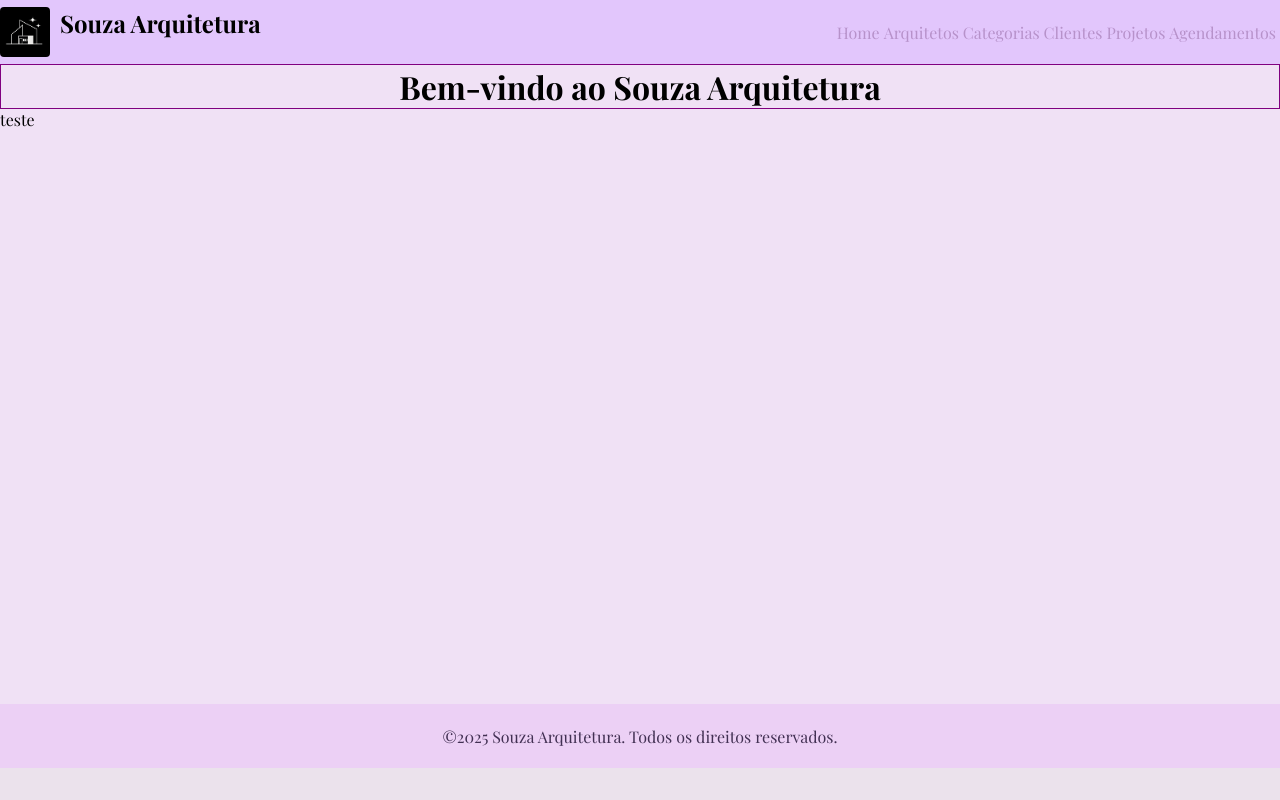
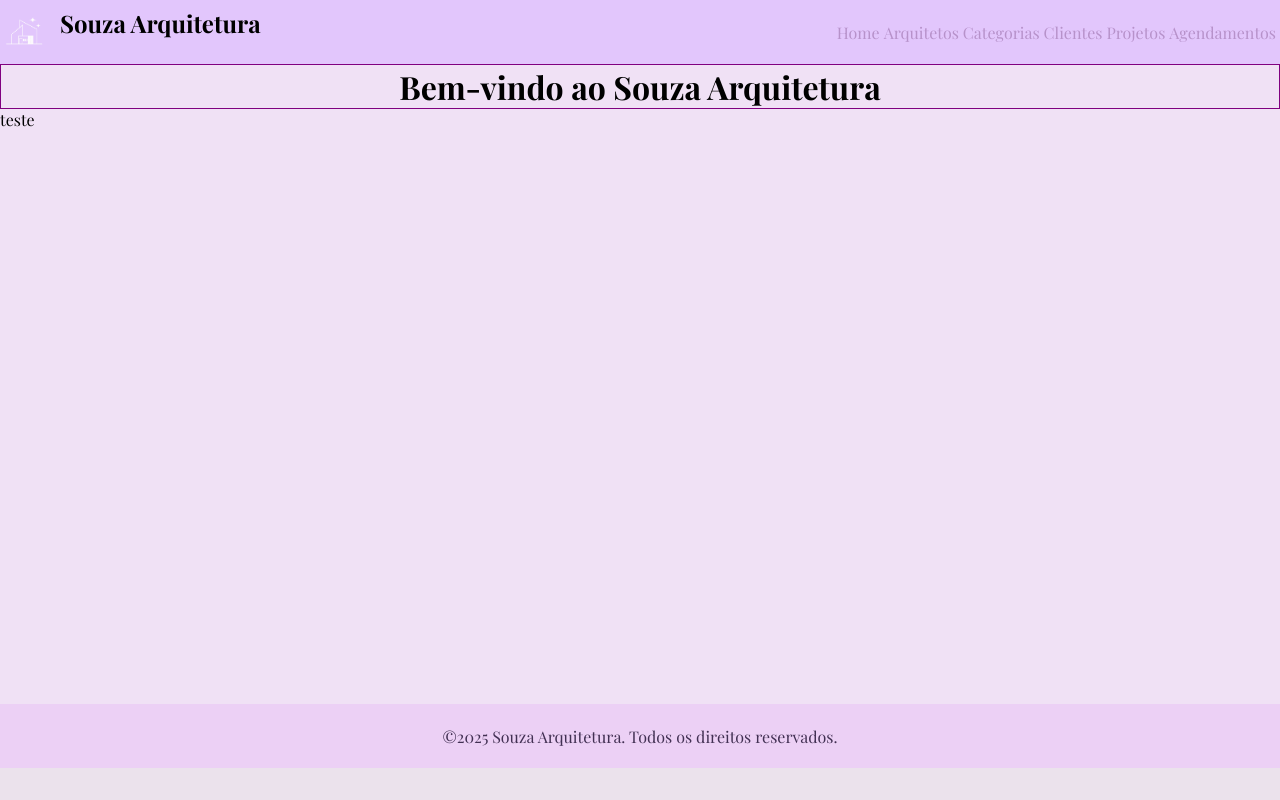
Before and after one commit to rubyjane957/ProjetoArquitetura, a Next.js app: page / in a window 1280 px wide. Built offline with nearby package versions, Linux system fonts and the light colour scheme; a web font is replaced by a local one.

Commit message:
logo sem fundo

```diff
--- a/app/css/menu.css
+++ b/app/css/menu.css
@@ -14,7 +14,7 @@ nav{
 .logo {
     width: 50px;
     height: 50px;
-    background-image: url("../../componentes/LogoNova.png");
+    background-image: url("../../componentes/LogoNovaSFundo.png");
     background-size: cover;
     border-radius: 4px;
 }
--- a/app/page.js
+++ b/app/page.js
@@ -8,6 +8,7 @@ function Home() {
         <div>
           <h1 style = {style}>Bem-vindo ao Souza Arquitetura</h1>
           <p style={{color: 'lilac', backgroundColor:'soft purple'}}>teste</p>
+
         </div>
       );
 }
```
Also changed, not shown: componentes/LogoNovaSFundo.png (added).
